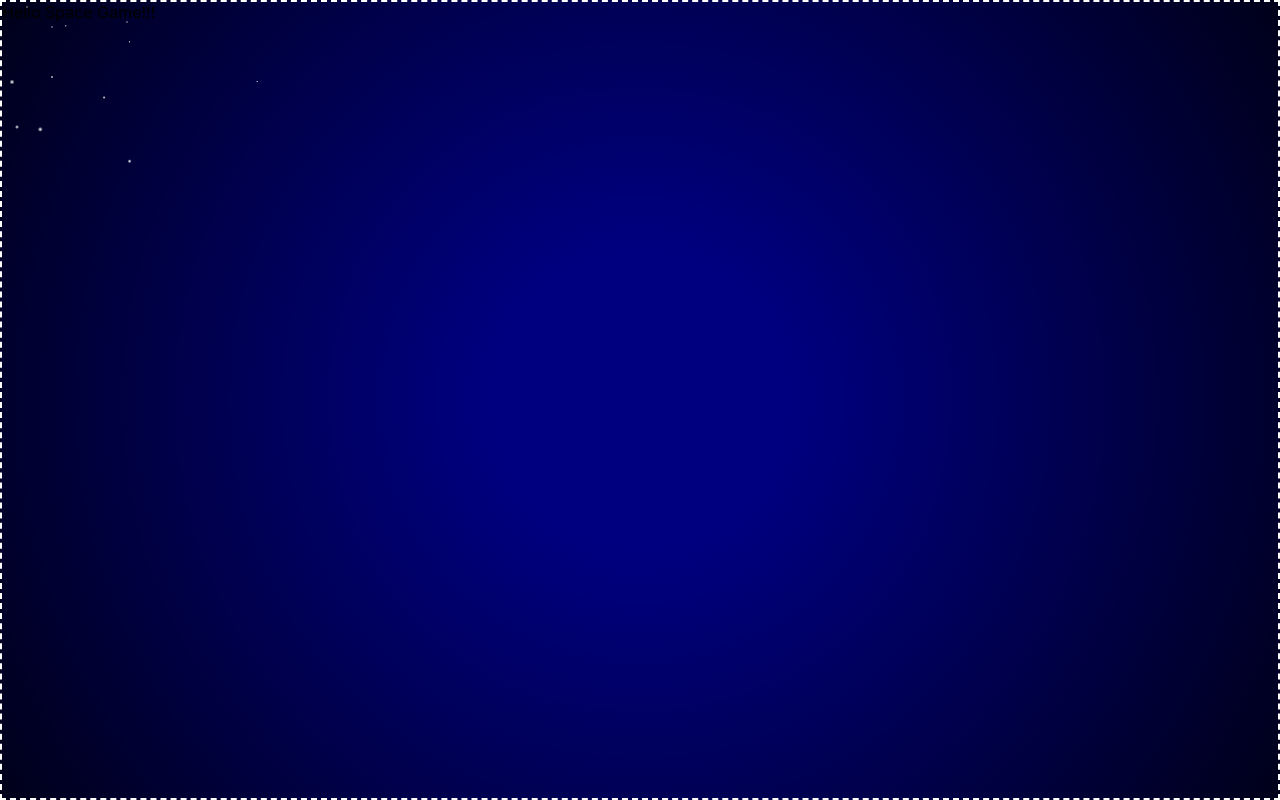
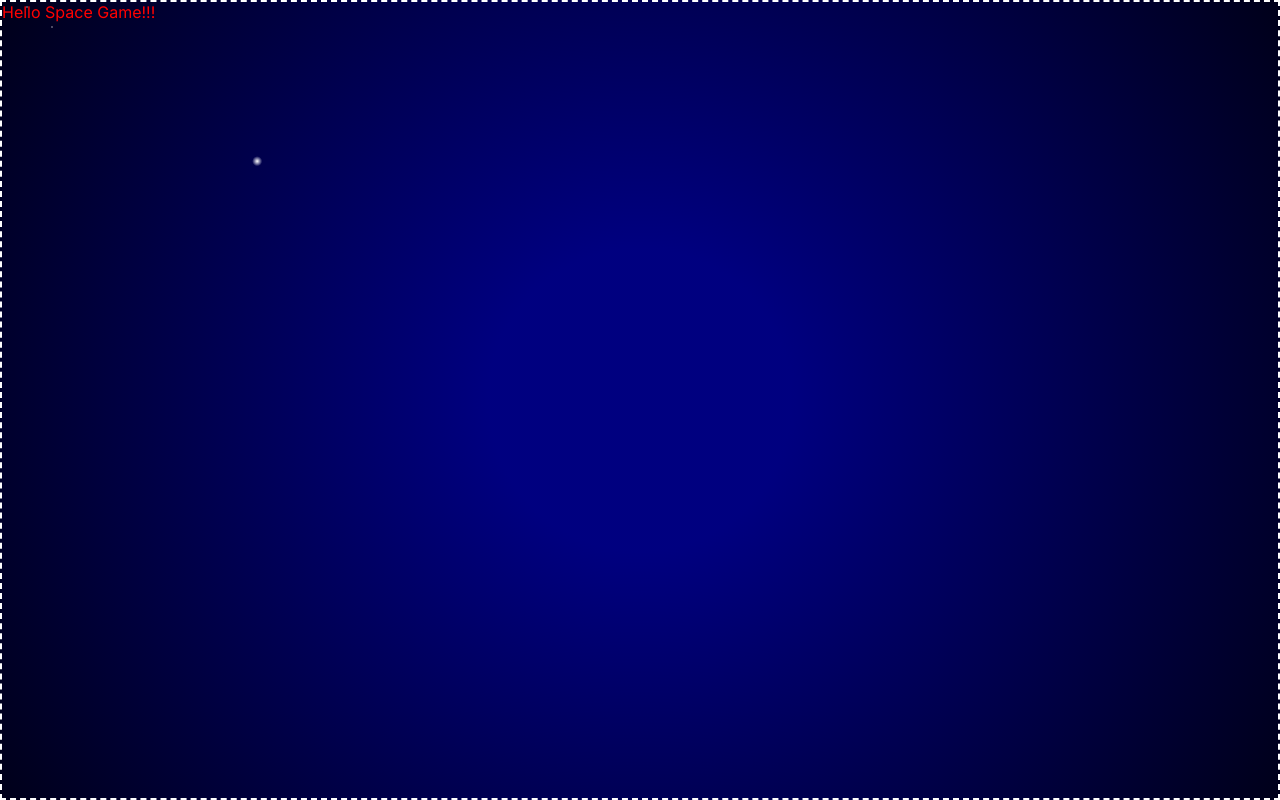
Before and after one commit to franco-ortega/space-game, a Next.js app: page / in a window 1280 px wide. Built offline with nearby package versions, Linux system fonts and the light colour scheme.

Commit message:
create initial logic for dynamically creating a star

```diff
--- a/app/components/space/Space.tsx
+++ b/app/components/space/Space.tsx
@@ -3,10 +3,46 @@ import styles from './Space.module.css';
 
 type Props = { children: ReactNode };
 
+// background-image: radial-gradient(
+//   1px 1px at 25px 5px,
+//   var(--white-one),
+//   var(--white-transparent)
+// ),
+
+const radGrad1 =
+  'radial-gradient(1px 1px at 25px 5px, var(--white-one), var(--white-transparent))';
+const radGrad2 =
+  'radial-gradient(1px 1px at 50px 25px, var(--white-one), var(--white-transparent))';
+
+const radGradList = [radGrad1, radGrad2, createStar()];
+
+const radGradItems = radGradList.reduce((a, c) => a + ', ' + c);
+console.log(radGradItems);
+
+function createStar() {
+  let width = 5;
+  let height = 5;
+  let xPosition = 20;
+  let yPosition = 20;
+
+  const star = `radial-gradient(${width}px ${height}px at ${xPosition}% ${yPosition}%, var(--white-one), var(--white-transparent))`;
+
+  return star;
+}
+
+// const radialGradient = `radial-gradient(1px 1px at 25px 5px, var(--white-one), var(--white-transparent)), radial-gradient(1px 1px at 50px 25px, var(--white-one), var(--white-transparent))`;
+
 export default function Space({ children }: Props) {
   return (
     <div className={styles.Space}>
-      <div>{children}</div>
+      <div
+        style={{
+          color: 'red',
+          backgroundImage: radGradItems,
+        }}
+      >
+        {children}
+      </div>
     </div>
   );
 }
```
